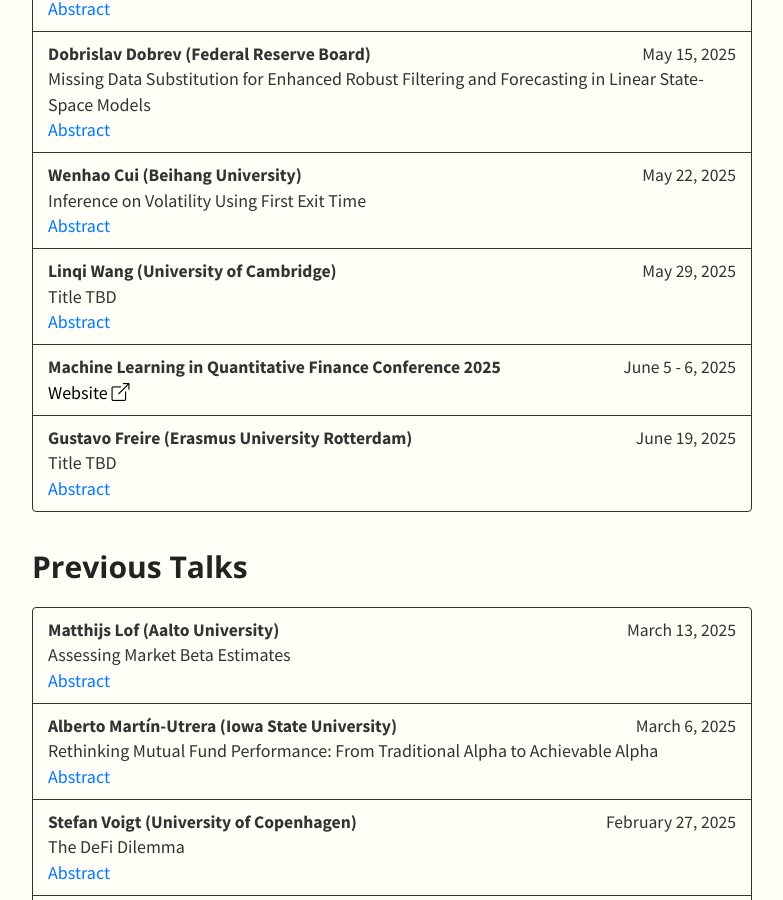
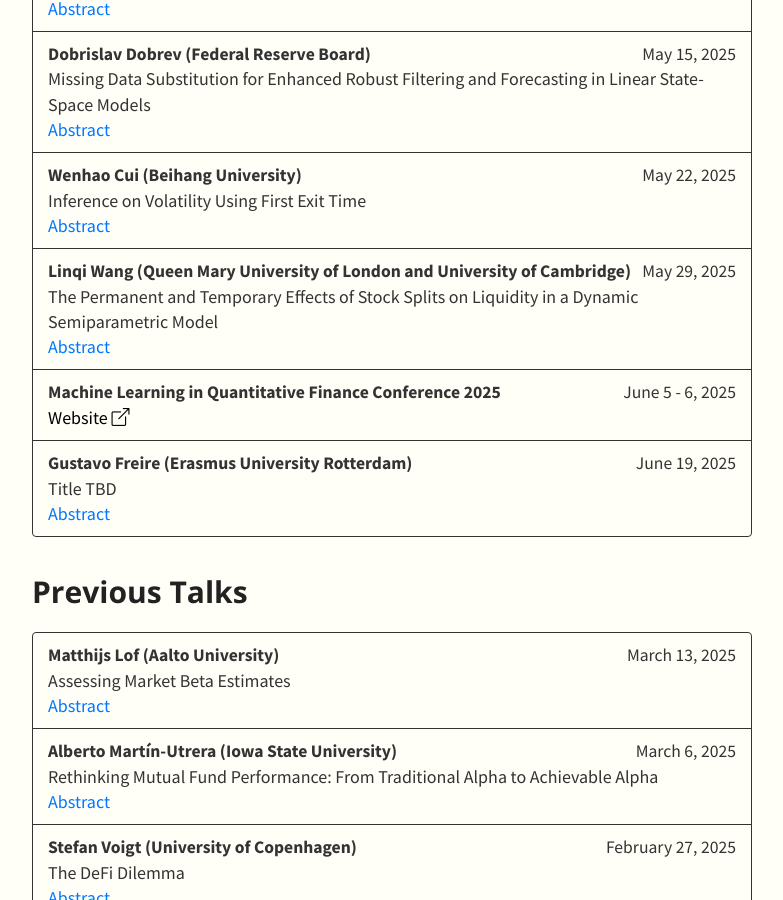
Before and after one commit to SML-Fin/SML-Fin.github.io, a Jekyll site: the page built from index.md, in a window 1280 px wide and 900 px high, scrolled down 736 px. Shown: the whole window, without its empty margins (248-1031 px from the left). Built offline with Jekyll 4.4.1, drawn with Linux system fonts in a browser that asks for light colours; nearby versions of some CDN libraries; our own code applies the rules of GitHub Pages for plain Markdown files.

Commit message:
Update talks.yml

```diff
--- a/_data/talks.yml
+++ b/_data/talks.yml
@@ -16,10 +16,10 @@
       date: May 22, 2025
       title: Inference on Volatility Using First Exit Time
       abstract: We establish a valid uniform inference theory for the spot variance process based on the first exit time. By leveraging the concept of the first exit time, the proposed method achieves substantial efficiency gains by incorporating additional information from the observation times. Furthermore, the developed inference procedure is valid for both fixed-k and large-k scenarios across the entire spot variance process. The proposed uniform inferential theory can also accommodate the presence of discretization errors and market microstructure noise, significantly enhancing the empirical applicability of the method. An empirically calibrated simulation study demonstrates the practical reliability of our methods in the presence of pricing errors. Through the simulation, we find that our method delivers confidence bands with satisfactory coverage frequency while also exhibiting narrower widths. Additionally, an empirical application using high-frequency data illustrates the efficiency gains achieved by employing our approach.
-    - speaker: Linqi Wang (University of Cambridge)
+    - speaker: Linqi Wang (Queen Mary University of London and University of Cambridge)
       date: May 29, 2025
-      title: Title TBD
-      abstract: TBD
+      title: The Permanent and Temporary Effects of Stock Splits on Liquidity in a Dynamic Semiparametric Model
+      abstract: We develop a dynamic framework to detect the occurrence of permanent and transitory breaks in the illiquidity process. We propose various tests that can be applied separately to individual events and can be aggregated across different events over time for a given firm or across different firms. We use this methodology to study the impact of forward and reverse stock splits on the illiquidity dynamics of the S&P 500, S&P 400 and S&P 600 index stock constituents. Our empirical results show that stock splits have a positive and significant effect on the permanent component of the illiquidity process while a majority of the stocks engaging in reverse splits experience an improvement in liquidity conditions.
     - speaker: Machine Learning in Quantitative Finance Conference 2025
       date: June 5 - 6, 2025
       title: Website
```
